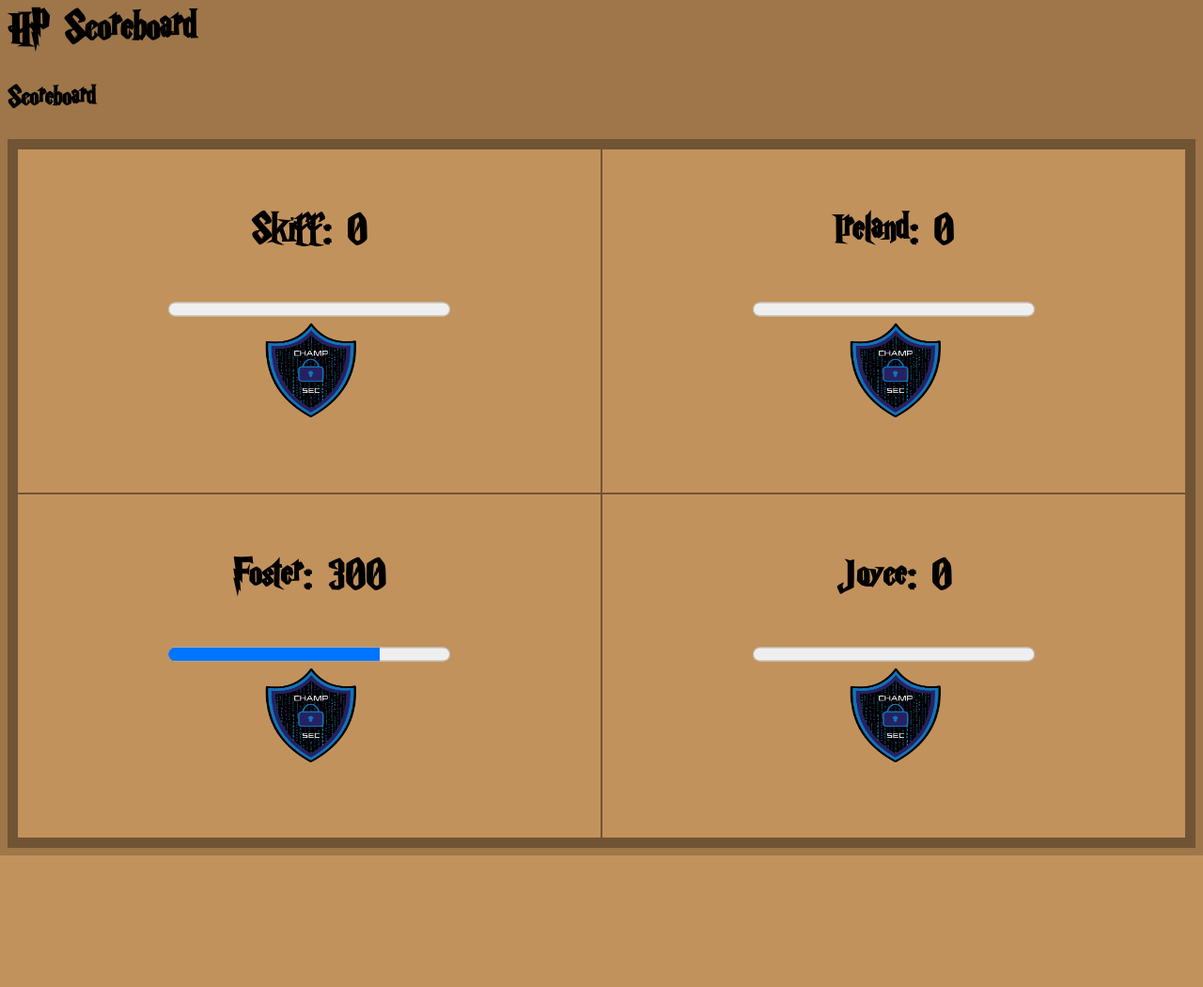
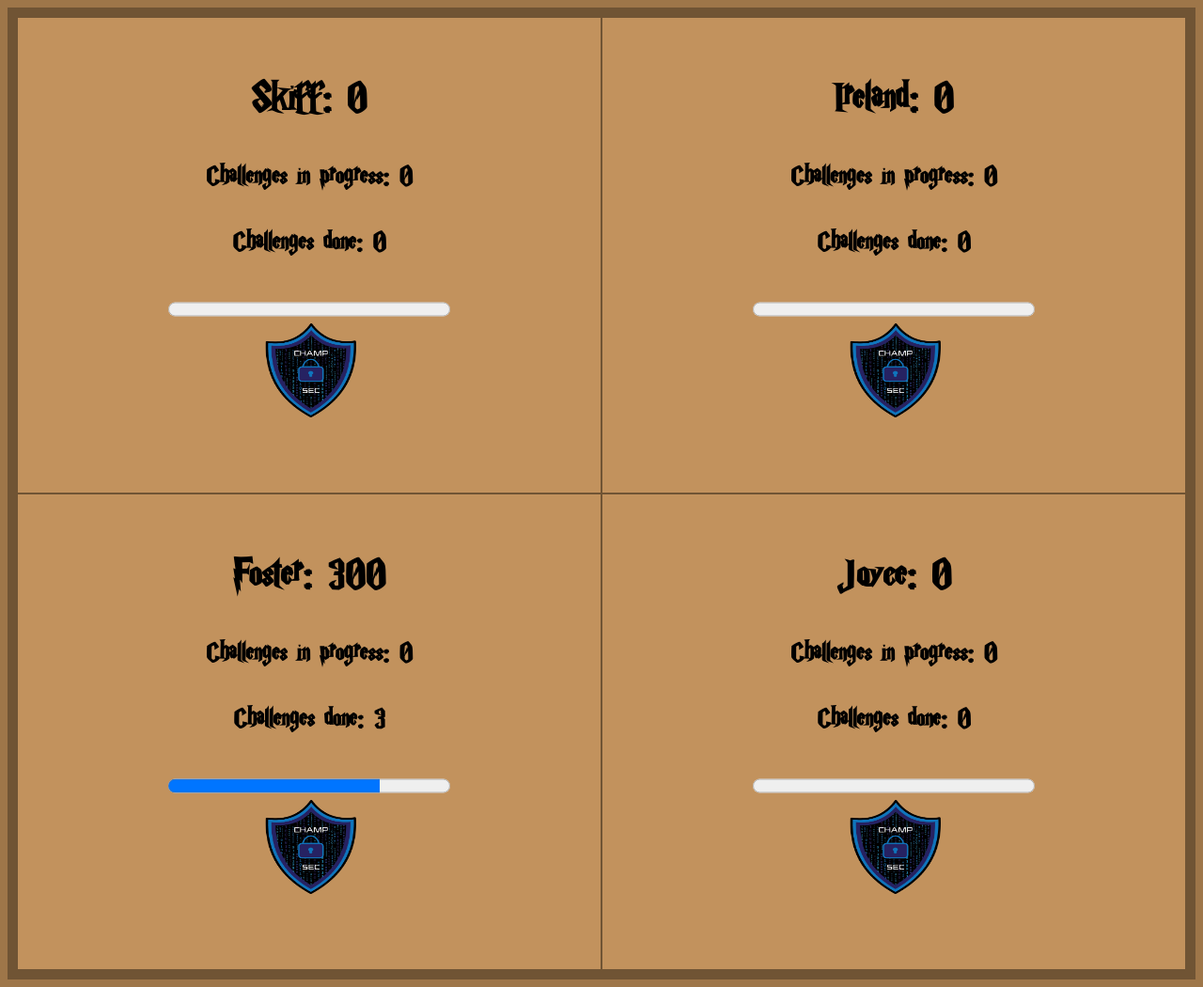
Before and after one commit to SomethingGeneric/fctfd, a Flask app: page /scoreboard in a window 1280 px wide. Shown: the whole page at 94% size. Before the commit the page ends 910 px from the top, so only its background shows below. Run offline with Flask 3, Linux system fonts and the light colour scheme.

Commit message:
format scoreboard better, closes #2

```diff
--- a/server.py
+++ b/server.py
@@ -110,8 +110,7 @@ def scoreboard():
             lp = "/static/" + team["logo-path"]
         sb_html += "<div class=\"grid-item\">" + render_template(
             "team_prog.html",
-            team_name=team["name"],
-            points=team["score"],
+            team=team,
             max_points=max_points,
             team_logo=lp,
         ) + "</div>"
@@ -122,6 +121,7 @@ def scoreboard():
         "page.html",
         page_name="Scoreboard",
         auto_refresh=True,
+        embed=True,
         content=sb_html,
     )
 
--- a/templates/page.html
+++ b/templates/page.html
@@ -8,8 +8,10 @@
     {% endif %}
 </head>
 <body>
-    <h1>HP Scoreboard</h1>
-    <h2>{{ page_name }}</h2>
+    {% if not embed %}
+        <h1>HP Scoreboard</h1>
+        <h2>{{ page_name }}</h2>
+    {% endif %}
     {{ content | safe }}
 </body>
 </html>
--- a/templates/team_prog.html
+++ b/templates/team_prog.html
@@ -1,7 +1,17 @@
 <div class="team_box">
-    <h3>{{ team_name }}: {{ points }}</h3>
-    <progress id="{{ team_name }}" value="{{ points }}" max="{{ max_points }}"> {{ points }}% </progress>
+    <h3>{{ team['name'] }}: {{ team['score'] }}</h3>
+    {% if team['challenges-working'] %}
+        <h4>Challenges in progress: {{ team['challenges-working']|length }}</h4>
+    {% else %}
+        <h4>Challenges in progress: 0</h4>
+    {% endif %}
+    {% if team['challenges-complete'] %}
+        <h4>Challenges done: {{ team['challenges-complete']|length }}</h4>
+    {% else %}
+        <h4>Challenges done: 0</h4>
+    {% endif %}
+    <progress id="{{ team['name'] }}" value="{{ team['score'] }}" max="{{ max_points }}"> {{ team['score'] }}% </progress>
     <br/>
-    <img src="{{ team_logo }}" alt="{{ team_name }}" width="100" height="100">
+    <img src="{{ team_logo }}" alt="{{ team['name'] }}" width="100" height="100">
 </div>
 <br/><br/>
```
